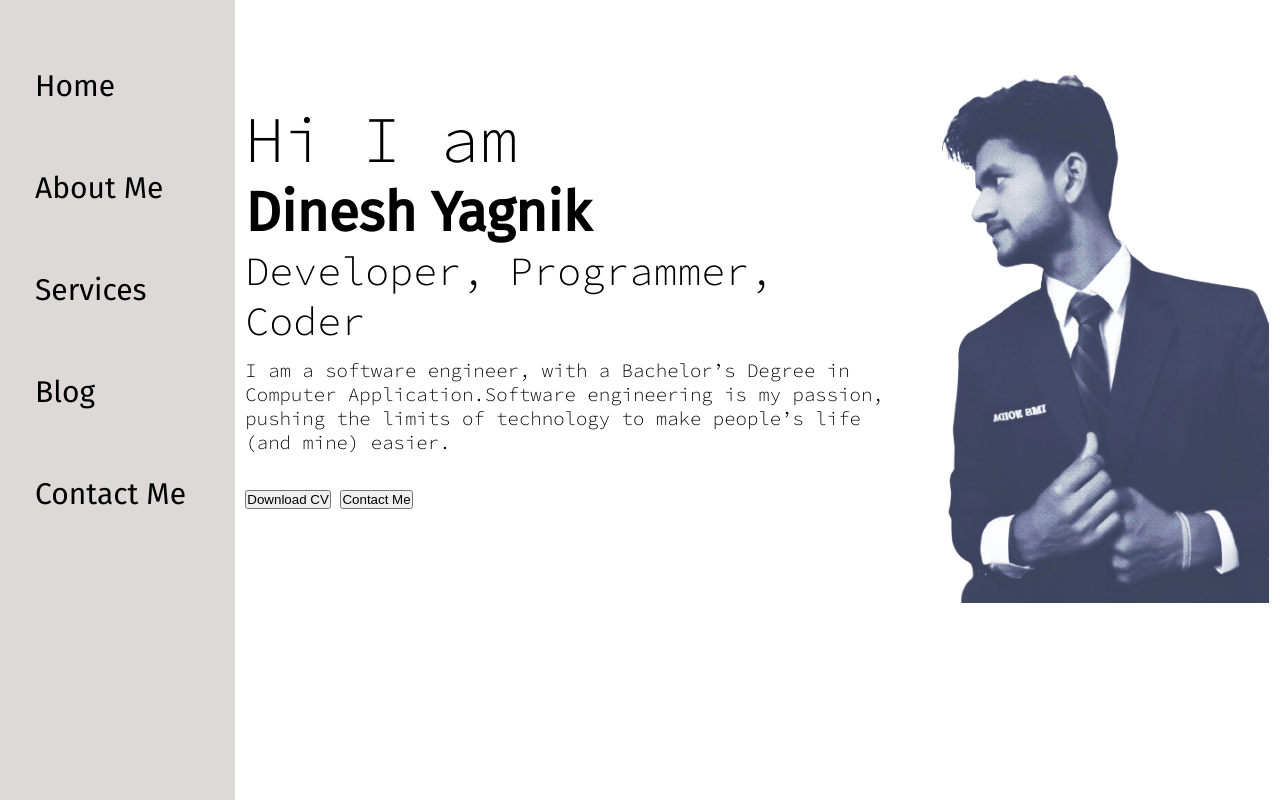
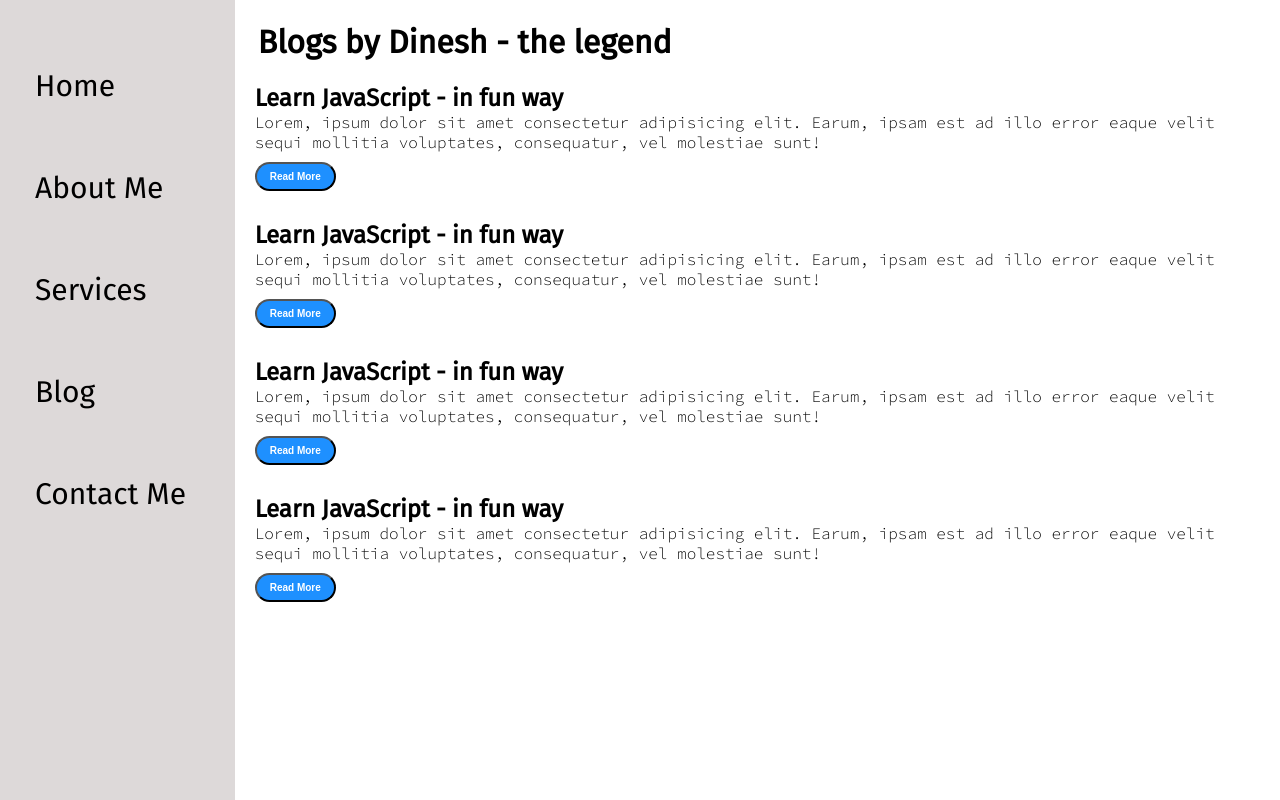
Before and after one commit to Dineshyagnik/Portfolio_website, a plain HTML site: page blog.html in a window 1280 px wide. Drawn offline with Linux system fonts and the light colour scheme.

Commit message:
Blog added

```diff
--- a/blog.html
+++ b/blog.html
@@ -23,21 +23,29 @@
             </nav>
         </div>
         <div class="main">
-            <div class="infoContainer">
-                <div class="devInfo">
-                    <div class="hello">Hi I am </div>
-                    <div class="name">Dinesh Yagnik</div>
-                    <div class="about">Developer, Programmer, Coder</div>
-                    <div class="aboutmore">I am a software engineer, with a Bachelor’s Degree in Computer Application.Software engineering is my passion, pushing the limits of technology to make people’s life (and mine) easier.</div>
-                    <div class="buttons">
-                        <button>Download CV</button>
-                        <button>Contact Me</button>
-                    </div>
-                </div>
-                <div class="devPic">
-                    <img src="/images/image.png" alt="Dinesh">
-                </div>
+           <div class="blogContainer">
+            <h1>Blogs by Dinesh - the legend</h1>
+            <div class="blogItem">
+                <h2>Learn JavaScript - in fun way</h2>
+                <p>Lorem, ipsum dolor sit amet consectetur adipisicing elit. Earum, ipsam est ad illo error eaque velit sequi mollitia voluptates, consequatur, vel molestiae sunt!</p>
+                <button class="btn btn-sm">Read More</button>
             </div>
+            <div class="blogItem">
+                <h2>Learn JavaScript - in fun way</h2>
+                <p>Lorem, ipsum dolor sit amet consectetur adipisicing elit. Earum, ipsam est ad illo error eaque velit sequi mollitia voluptates, consequatur, vel molestiae sunt!</p>
+                <button class="btn btn-sm">Read More</button>
+            </div>
+            <div class="blogItem">
+                <h2>Learn JavaScript - in fun way</h2>
+                <p>Lorem, ipsum dolor sit amet consectetur adipisicing elit. Earum, ipsam est ad illo error eaque velit sequi mollitia voluptates, consequatur, vel molestiae sunt!</p>
+                <button class="btn btn-sm">Read More</button>
+            </div>
+            <div class="blogItem">
+                <h2>Learn JavaScript - in fun way</h2>
+                <p>Lorem, ipsum dolor sit amet consectetur adipisicing elit. Earum, ipsam est ad illo error eaque velit sequi mollitia voluptates, consequatur, vel molestiae sunt!</p>
+                <button class="btn btn-sm">Read More</button>
+            </div>
+           </div>
         </div>
     </div>
 </body>
--- a/style.css
+++ b/style.css
@@ -89,9 +89,9 @@
 }
 
 .btn-sm{
-    font-size: 14px;
-    padding: 10px 19px;
-    margin: 12px 0;
+    font-size: 10px;
+    padding: 7px 13px;
+    margin: 10px 0;
 }
 
 .btn:hover {
@@ -140,3 +140,15 @@
     width: 24px;
     margin: 3px 0;
 }
+
+.blogItem{
+    margin: 20px;
+    font-family: 'Fira Sans', sans-serif;
+}
+.blogContainer h1{
+    font-family: 'Fira Sans', sans-serif;
+    margin: 23px;
+}
+.blogItem p{
+    font-family: 'Source Code Pro', monospace;
+}
```
Also changed, not shown: contact.html (+3 -3 lines).
